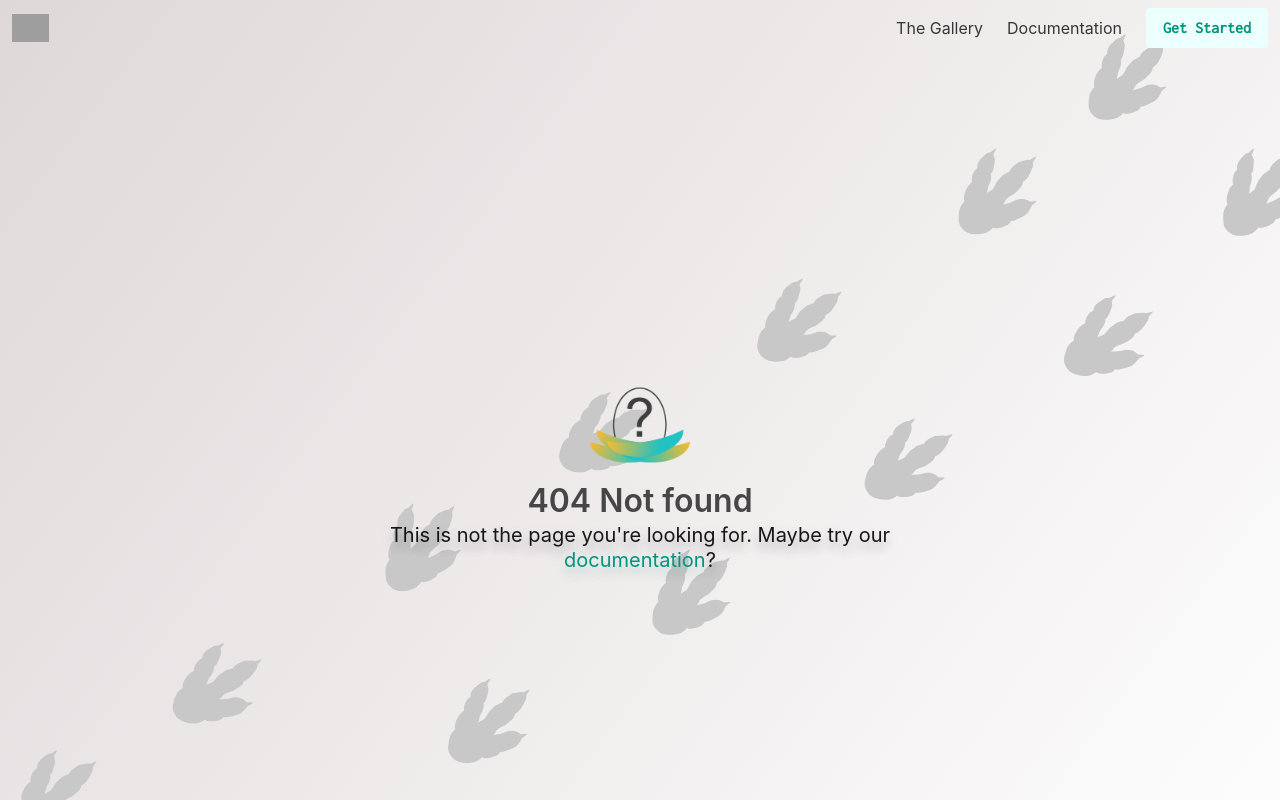
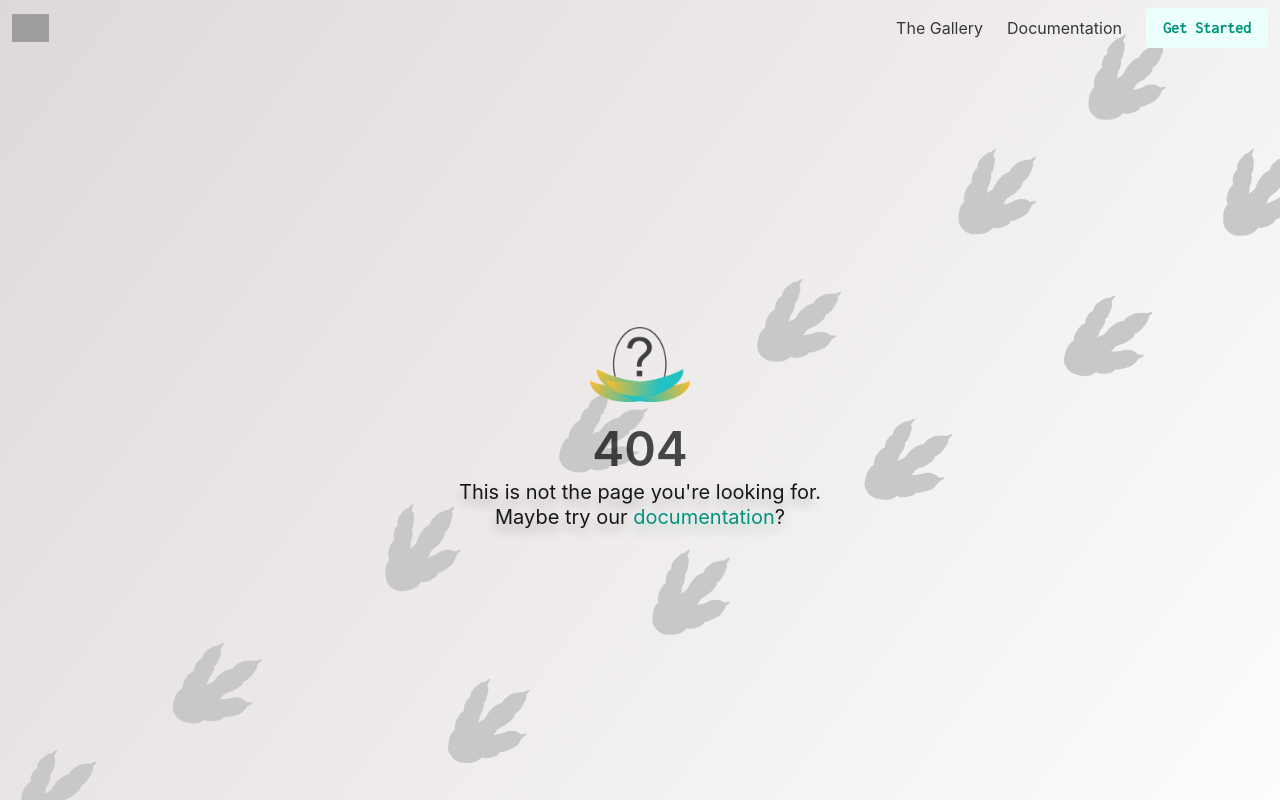
Before and after one commit to nestdotland/nest.land, a Vue app in the folder web/: page /404 in a window 1280 px wide. Shown: the top 800 px of the page. Built offline with nearby package versions, Linux system fonts and the light colour scheme; grey boxes are pictures that could not be loaded; what vue-lodash, vue-recaptcha-v3 would draw is missing.

Commit message:
fix(site): 404 page height = 100vh

```diff
--- a/web/src/components/error/NotFound.vue
+++ b/web/src/components/error/NotFound.vue
@@ -1,82 +1,55 @@
 <template>
-
   <div class="NotFound">
-
-    <div class="hero is-light nest-footprints-hero">
-
+    <div class="hero is-light is-fullheight nest-footprints-hero">
       <div class="hero-head">
-
         <nest-nav />
-
       </div>
 
       <div class="hero-body">
-
         <div class="container">
-
-          <img :src="notFoundIcon" class="NotFoundIcon" alt="not found icon">
-          <h1 class="title has-text-centered">404 Not found</h1>
-          <p class="subtitle">This is not the page you're looking for. Maybe try our <router-link to="/docs">documentation</router-link>?</p>
-
+          <img :src="notFoundIcon" class="NotFoundIcon" alt="not found icon" />
+          <h1 class="title is-1 has-text-centered">404</h1>
+          <p class="subtitle has-text-centered">
+            This is not the page you're looking for.
+            <br />Maybe try our
+            <router-link to="/docs">documentation</router-link>?
+          </p>
         </div>
-
       </div>
-
     </div>
-
   </div>
-
 </template>
 
 <script>
+import notFoundIcon from "../../assets/nest_question.png";
+import NestNav from "../Nav";
 
-  import notFoundIcon from '../../assets/nest_question.png'
-  import NestNav from '../Nav'
-
-  export default {
-
-    name: 'NotFound',
-    components: {
-
-      NestNav
-
-    },
-    computed: {
-
-      notFoundIcon: () => notFoundIcon
-
-    }
-
-  }
-
+export default {
+  name: "NotFound",
+  components: {
+    NestNav,
+  },
+  computed: {
+    notFoundIcon: () => notFoundIcon,
+  },
+};
 </script>
 
-<style lang="sass" scoped>
+<style scoped>
+img.NotFoundIcon {
+  height: 75px;
+  margin: 0 auto 20px;
+  display: block;
+}
 
-  .NotFound
-    height: 60em
+p.subtitle {
+  text-shadow: -1px 9px 8px rgba(50, 50, 93, 0.12),
+    0 5px 15px rgba(0, 0, 0, 0.18);
+}
 
-    .hero
-      height: 100%
-      position: relative
-
-    .hero-body
-      position: absolute
-      top: 50%
-      left: 50%
-      transform: translate(-50%, -50%)
-
-      img.NotFoundIcon
-        height: 75px
-        margin: 0 auto 20px
-        display: block
-
-      p.subtitle
-        text-align: center
-        text-shadow: -1px 9px 8px rgba(50, 50, 93, 0.12), 0 5px 15px rgba(0, 0, 0, 0.18)
-
-        a
-          color: #00947e !important
-          text-shadow: -1px 9px 8px rgba(0, 148, 126, 0.12), 0 5px 15px rgba(0, 148, 126, 0.18)
-
+a {
+  color: #00947e !important;
+  text-shadow: -1px 9px 8px rgba(0, 148, 126, 0.12),
+    0 5px 15px rgba(0, 148, 126, 0.18);
+}
 </style>
```
